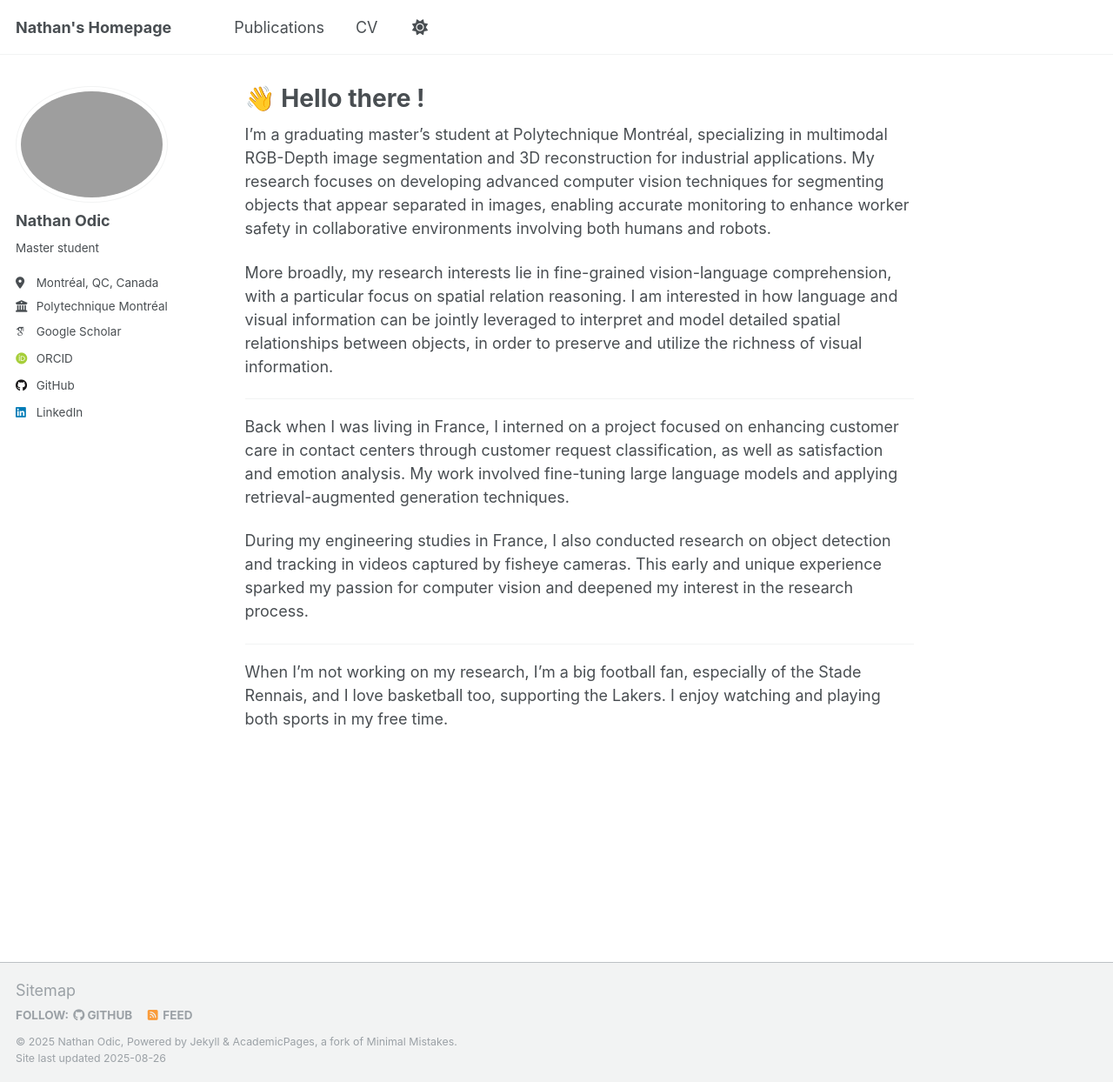
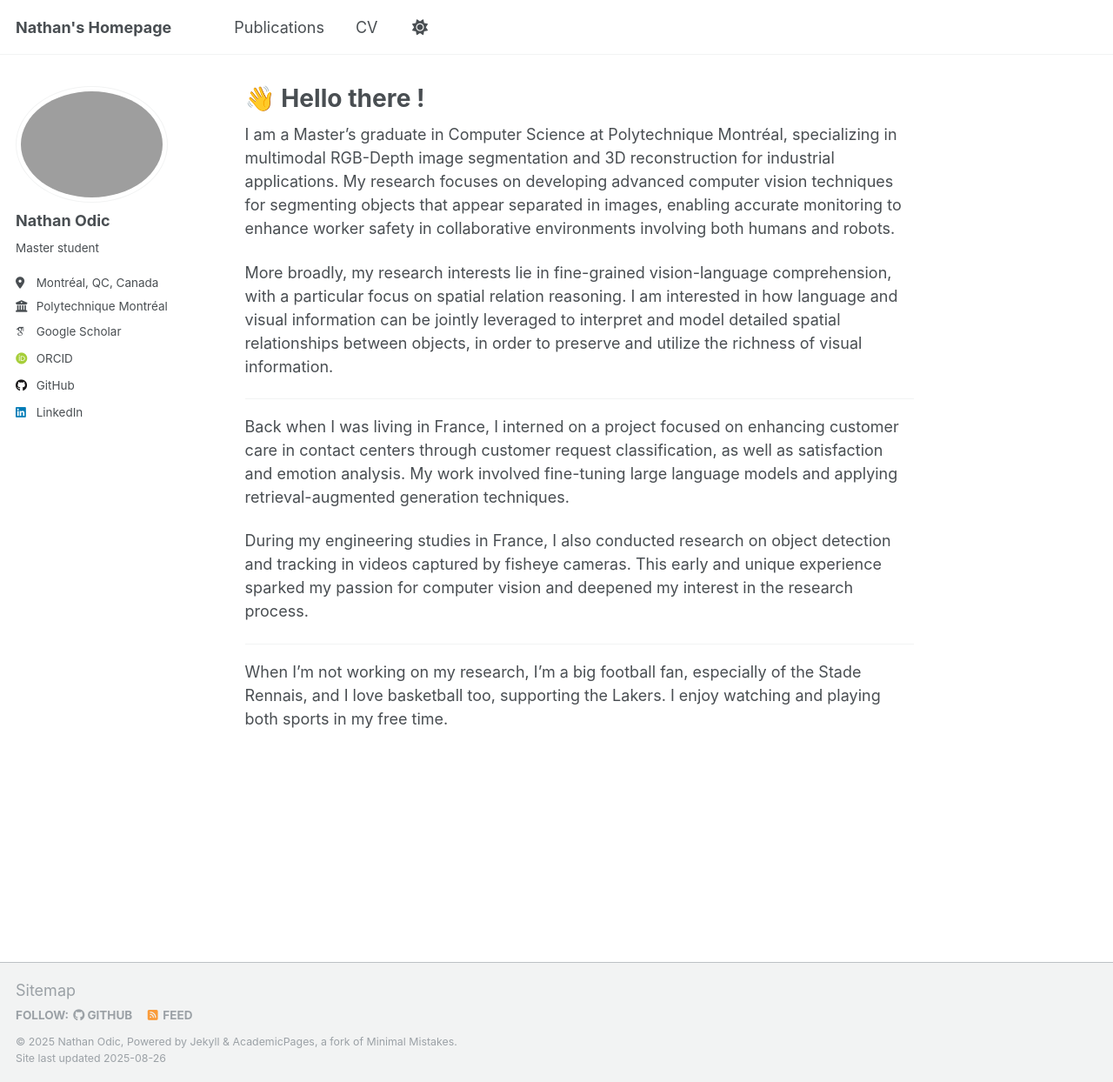
Before and after one commit to NathanOD/nathanod.github.io, a Jekyll site: the page built from _pages/about.md, in a window 1280 px wide and 1244 px high. Shown: the whole window at 87% size. Built offline with Jekyll 4.4.1, drawn with Linux system fonts in a browser that asks for light colours; some web fonts are replaced.

Commit message:
updated after graduation

```diff
--- a/_pages/about.md
+++ b/_pages/about.md
@@ -7,7 +7,7 @@ redirect_from:
   - /about.html
 ---
 
-I'm a graduating master's student at Polytechnique Montréal, specializing in multimodal RGB-Depth image segmentation and 3D reconstruction for industrial applications. My research focuses on developing advanced computer vision techniques for segmenting objects that appear separated in images, enabling accurate monitoring to enhance worker safety in collaborative environments involving both humans and robots.
+I am a Master’s graduate in Computer Science at Polytechnique Montréal, specializing in multimodal RGB-Depth image segmentation and 3D reconstruction for industrial applications. My research focuses on developing advanced computer vision techniques for segmenting objects that appear separated in images, enabling accurate monitoring to enhance worker safety in collaborative environments involving both humans and robots.
 
 More broadly, my research interests lie in fine-grained vision-language comprehension, with a particular focus on spatial relation reasoning. I am interested in how language and visual information can be jointly leveraged to interpret and model detailed spatial relationships between objects, in order to preserve and utilize the richness of visual information.
 
```
Also changed, not shown: 1 other file.
